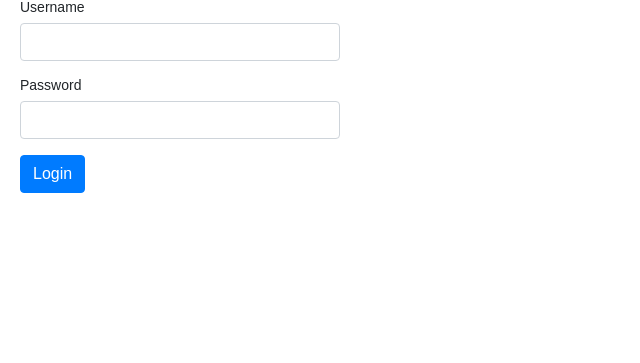
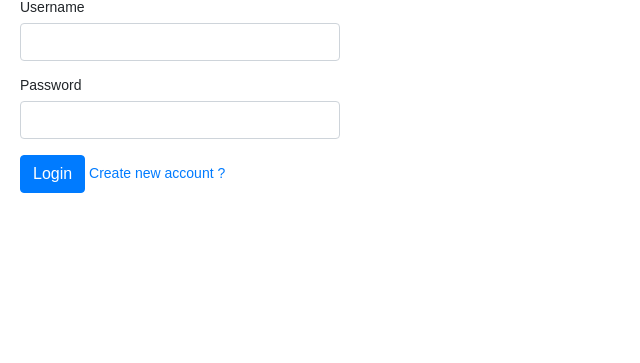
Before and after one commit to Steel-Estimating-CO/phpProject, a PHP site: page /AdminLogin.php in a window 1280 px wide. Shown: the part 99-462 px from the top of the page, without its empty margins (0-640 px from the left). Run offline with PHP 8.4, Linux system fonts and the light colour scheme.

Commit message:
Added register buttons

```diff
--- a/php/src/AdminLogin.php
+++ b/php/src/AdminLogin.php
@@ -31,6 +31,7 @@
             </div>
             <div class="form-group">
                 <input type="submit"class="btn btn-primary" value="Login">
+                <a href="register.php">Create new account ?</a>
             </div>
         </form>
     </div>
--- a/php/src/CustomerLogin.php
+++ b/php/src/CustomerLogin.php
@@ -31,6 +31,7 @@
             </div>
             <div class="form-group">
                 <input type="submit"class="btn btn-primary" value="Login">
+                <a href="register.php">Create new account ?</a>
             </div>
         </form>
     </div>
```
